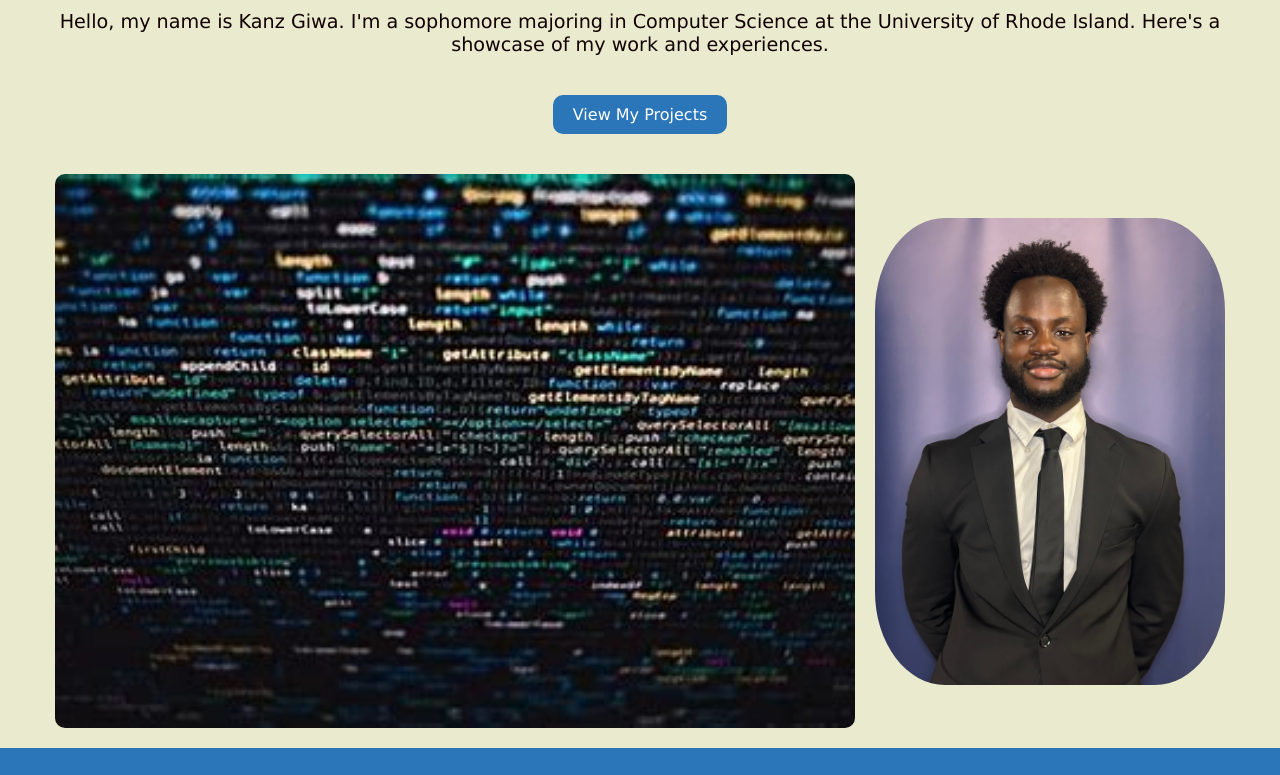
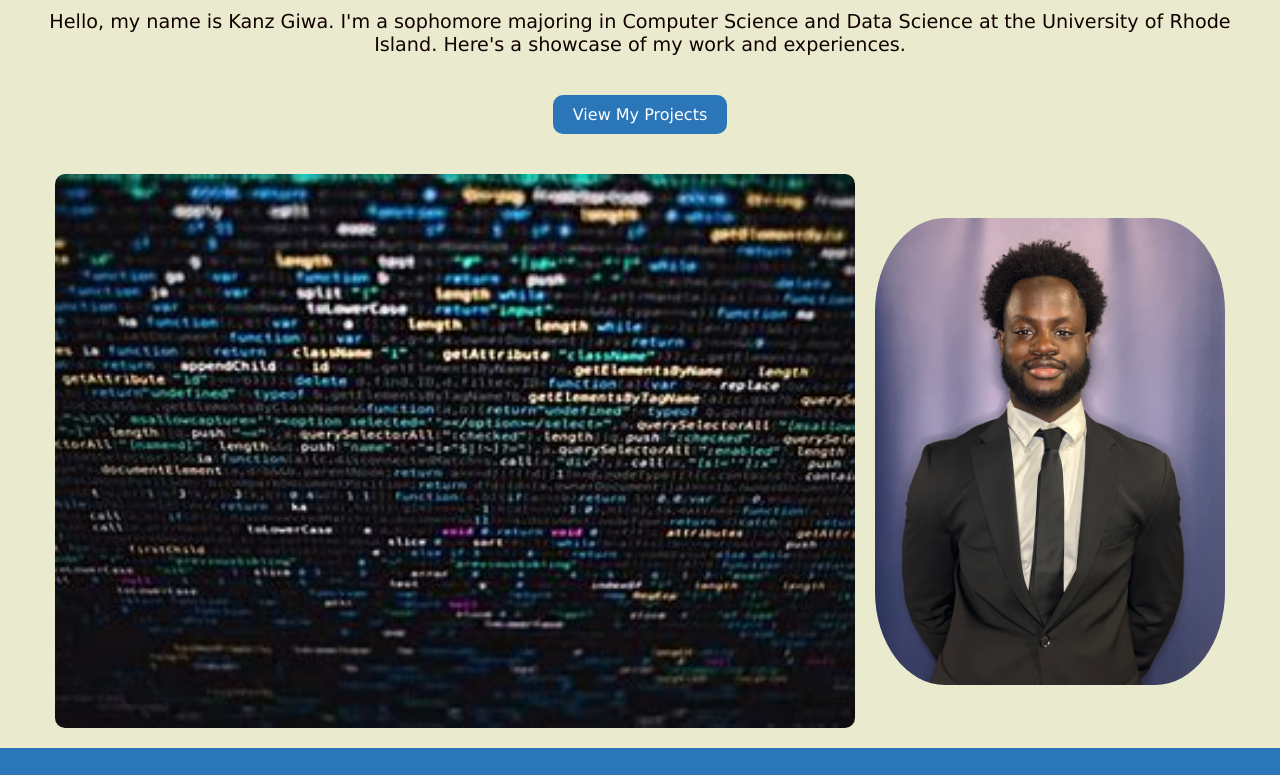
Before and after one commit to KanzGiwa/PortfolioWebsite, a plain HTML site: page index.html in a window 1280 px wide. Shown: the part 183-958 px from the top of the page. Drawn offline with Linux system fonts and the light colour scheme; files that its build step writes are made by us from their sources.

Commit message:
Update index.html

```diff
--- a/index.html
+++ b/index.html
@@ -137,7 +137,7 @@
     <main>
         <section>
             <h2>Welcome to My Portfolio</h2>
-            <p>Hello, my name is Kanz Giwa. I'm a sophomore majoring in Computer Science at the University of Rhode Island. Here's a showcase of my work and experiences.</p>
+            <p>Hello, my name is Kanz Giwa. I'm a sophomore majoring in Computer Science and Data Science at the University of Rhode Island. Here's a showcase of my work and experiences.</p>
             <a href="projects.html">View My Projects</a>
         </section>
     </main>
```
